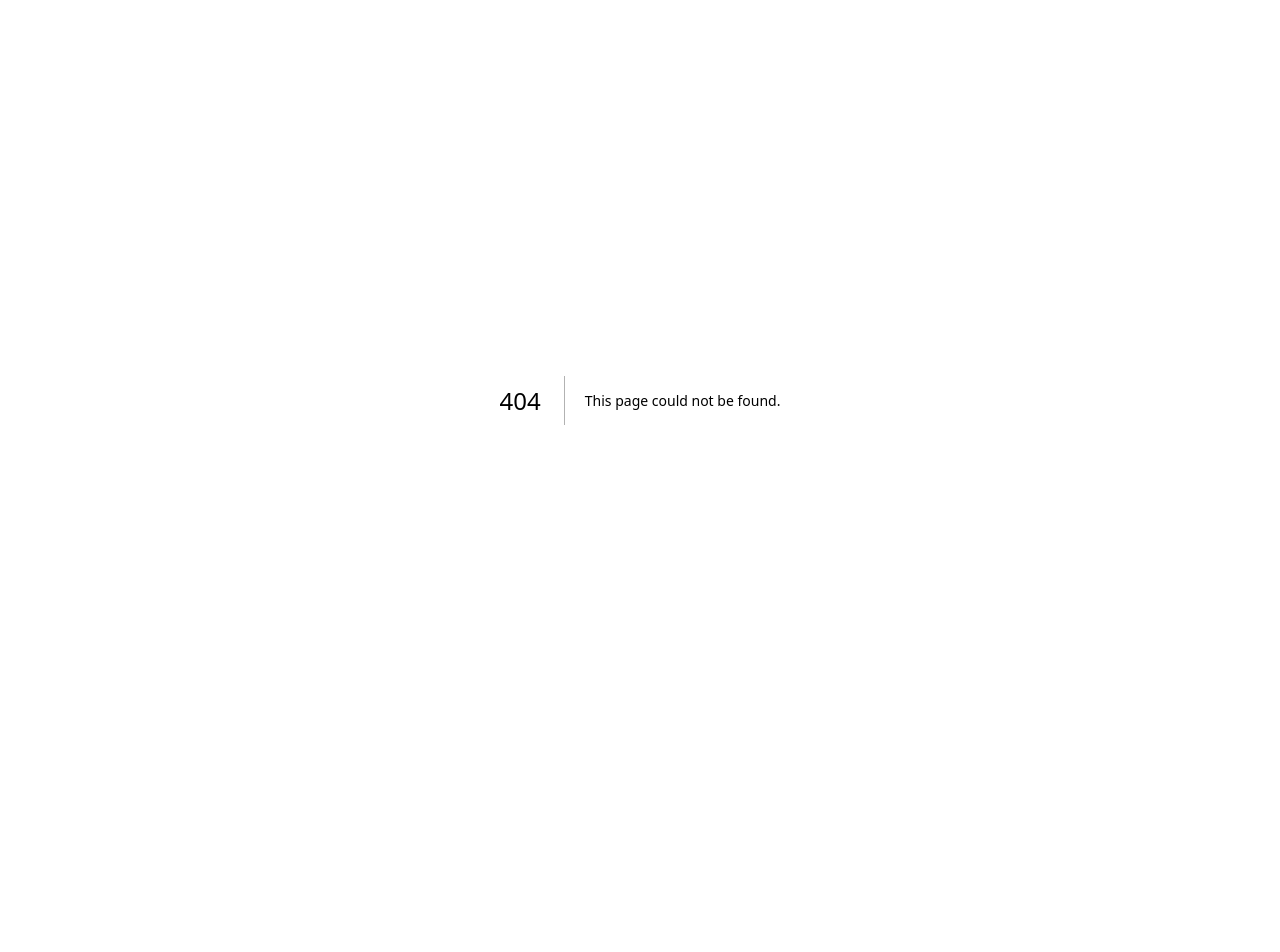
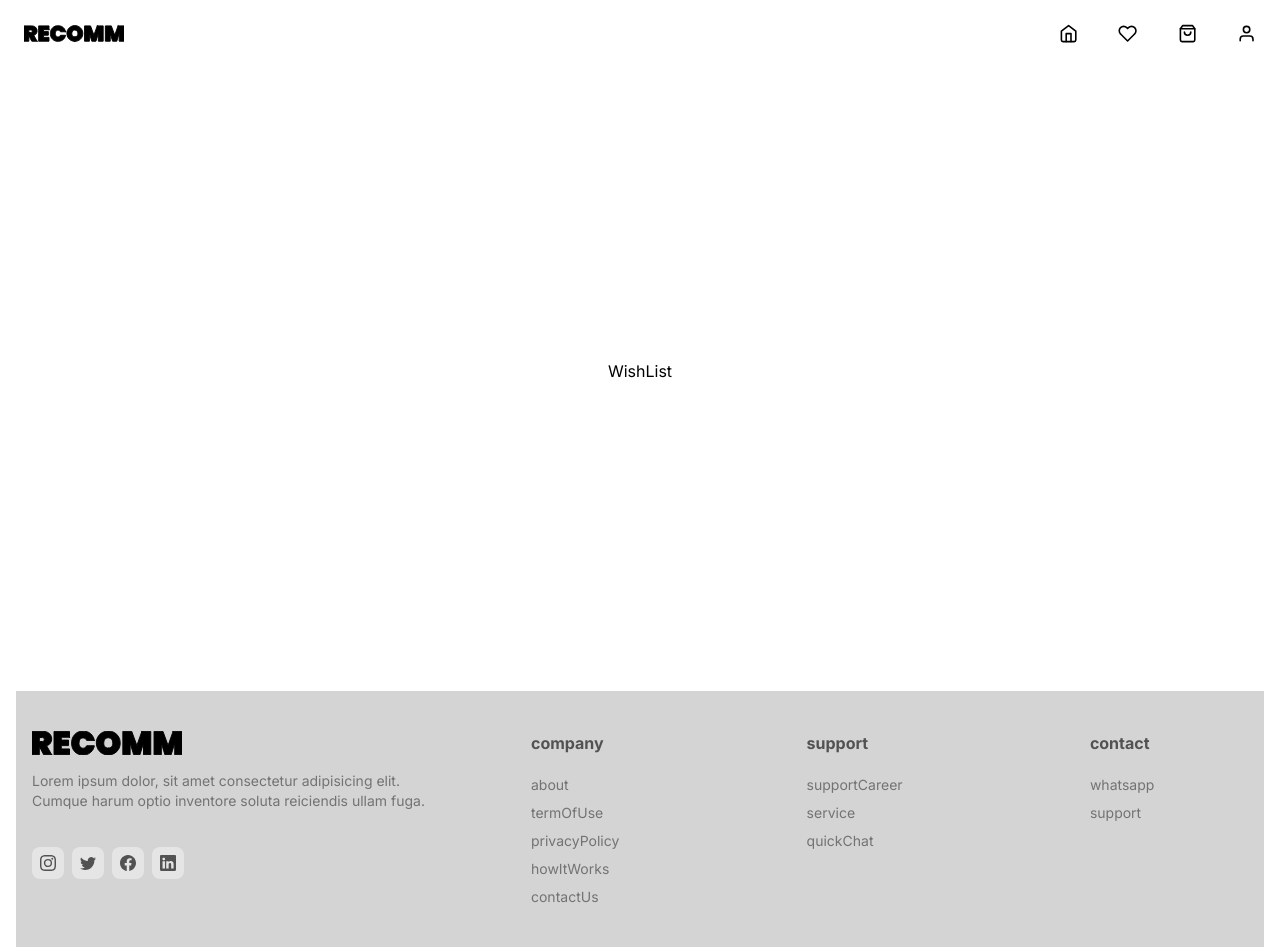
Before and after one commit to loopers-NRJ/Recomm-new-prototype, a Next.js app: page /wishlist in a window 1280 px wide. Before the commit this address had no page. Shown: the top 952 px of the page. Before the commit the page ends 800 px from the top, so only its background shows below. Built offline with nearby package versions, Linux system fonts and the light colour scheme.

Commit message:
basic navigation and controls

```diff
--- a/package.json
+++ b/package.json
@@ -14,8 +14,10 @@
     "joi": "^17.9.2",
     "next": "13.4.12",
     "next-auth": "^4.22.3",
+    "next-i18next": "^14.0.0",
     "react": "18.2.0",
-    "react-dom": "18.2.0"
+    "react-dom": "18.2.0",
+    "react-icons": "^4.10.1"
   },
   "devDependencies": {
     "@types/bcryptjs": "^2.4.2",
--- a/src/app/layout.tsx
+++ b/src/app/layout.tsx
@@ -2,12 +2,13 @@ import "./globals.css";
 import type { Metadata } from "next";
 import { Inter } from "next/font/google";
 import { type FC } from "react";
+import { Header, Footer, BottomNavigation } from "@/components";
 
 const inter = Inter({ subsets: ["latin"] });
 
 export const metadata: Metadata = {
-  title: "Create Next App",
-  description: "Generated by create next app",
+  title: "Recomm App",
+  description: "The place to sell and buy your next favorite thing.",
 };
 
 interface RootLayoutProps {
@@ -17,9 +18,14 @@ interface RootLayoutProps {
 const RootLayout: FC<RootLayoutProps> = ({ children }) => {
   return (
     <html lang="en">
-      <body className={inter.className}>{children}</body>
+      <body className={`${inter.className} flex flex-col items-center p-4`}>
+        <Header />
+        {children}
+        <BottomNavigation />
+        <Footer />
+      </body>
     </html>
   );
-}
+};
 
 export default RootLayout;
--- /dev/null
+++ b/src/app/not-found.tsx
@@ -0,0 +1,15 @@
+import Link from "next/link";
+
+export default function Home(): React.JSX.Element {
+  return (
+    <main className="container">
+      <div className="flex flex-col h-[80svh] items-center justify-center">
+        <h1 className="text-3xl">404</h1>
+        Page Not Found
+        <Link href="/" className="text-slate-700 underline mt-3">
+          Go Back Home
+        </Link>
+      </div>
+    </main>
+  );
+}
--- a/src/app/page.tsx
+++ b/src/app/page.tsx
@@ -1,7 +1,7 @@
-import { type FC } from "react";
-
-const Home: FC = () => {
-  return <main>Hello world!</main>;
-};
-
-export default Home;
+export default function Home(): React.JSX.Element {
+  return (
+    <main className="container">
+      <div className="flex h-[80svh] items-center justify-center">Home</div>
+    </main>
+  );
+}
--- /dev/null
+++ b/src/app/wishlist/page.tsx
@@ -0,0 +1,9 @@
+export default function WishList(): React.JSX.Element {
+  return (
+    <main className="container">
+      <div className="flex h-[80svh] items-center justify-center">
+        WishList
+      </div>
+    </main>
+  );
+}
--- /dev/null
+++ b/src/components/bottom-navigation/BottomNavigation.tsx
@@ -0,0 +1,50 @@
+"use client";
+
+import Link from "next/link";
+import { usePathname } from "next/navigation";
+import { useTranslation } from "next-i18next";
+import { type IconType } from "react-icons";
+import { FiHome, FiUser, FiHeart, FiShoppingBag } from "react-icons/fi";
+
+interface BottomTab {
+  title: string;
+  url: string;
+  Icon: IconType;
+}
+
+export function BottomNavigation(): React.JSX.Element {
+  const currentPage = usePathname();
+
+  const { t } = useTranslation();
+
+  const bottomTabs: BottomTab[] = [
+    { title: t("home"), url: "/", Icon: FiHome },
+    { title: t("wishlist"), url: "/wishlist", Icon: FiHeart },
+    { title: t("bids"), url: "/biddings", Icon: FiShoppingBag },
+    { title: t("profile"), url: "/signin", Icon: FiUser },
+  ];
+
+  return (
+    <>
+      <div className="fixed bottom-0 left-0 right-0 z-50 h-16 bg-white drop-shadow-[0_-15px_20px_rgba(0,0,0,0.10)] md:hidden">
+        <ul className="flex h-full">
+          {bottomTabs.map((tab, index) => (
+            <li key={index} className="flex-1">
+              <Link
+                href={tab.url}
+                className={
+                  currentPage === tab.url
+                    ? "flex h-full w-full flex-col items-center justify-center text-xs font-medium hover:text-violet-700 text-violet-700"
+                    : "flex h-full w-full flex-col items-center justify-center text-xs font-medium text-neutral-700 hover:text-violet-700"
+                }
+              >
+                <tab.Icon size={"1.2rem"} />
+                <span className="mt-1">{tab.title}</span>
+              </Link>
+            </li>
+          ))}
+        </ul>
+      </div>
+    </>
+  );
+}
--- /dev/null
+++ b/src/components/footer/Footer.tsx
@@ -0,0 +1,106 @@
+"use client";
+
+import { useTranslation } from "next-i18next";
+import Image from "next/image";
+import logo from "public/recomm.svg";
+import Link from "next/link";
+import React from "react";
+import { BsFacebook, BsLinkedin, BsTwitter, BsInstagram } from "react-icons/bs";
+import { type IconType } from "react-icons/lib";
+
+const socialMedias: Array<[IconType, string]> = [
+  [BsInstagram, "https://instagram.com"],
+  [BsTwitter, "https://twitter.com"],
+  [BsFacebook, "https://facebook.com"],
+  [BsLinkedin, "https://linkedin.com"],
+];
+
+export function Footer(): React.JSX.Element {
+  const { t } = useTranslation("footer");
+
+  const footerLinks = [
+    {
+      label: t("company"),
+      links: [
+        [t("about"), "/about"],
+        [t("termOfUse"), "/term-of-use"],
+        [t("privacyPolicy"), "/privacy-policy"],
+        [t("howItWorks"), "/how-works"],
+        [t("contactUs"), "/contact-us"],
+      ],
+    },
+    {
+      label: t("support"),
+      links: [
+        [t("supportCareer"), "/support"],
+        [t("service"), "/24-service"],
+        [t("quickChat"), "/quick-chat"],
+      ],
+    },
+    {
+      label: t("contact"),
+      links: [
+        [t("whatsapp"), "/whatsapp"],
+        [t("support"), "/24-service"],
+      ],
+    },
+  ];
+
+  return (
+    <footer className="w-full mb-16 bg-neutral-300 md:mb-0 hidden md:block">
+      <div className="mx-auto max-w-7xl px-4 py-10">
+        <div className="flex flex-col md:flex-row">
+          <div className="flex flex-col md:flex-1">
+            <Link href="/">
+              <Image
+                priority
+                src={logo}
+                alt="logo"
+                width={150}
+                height={50}
+                quality={100}
+              />
+            </Link>
+            <p className="py-4 text-sm font-normal text-neutral-500">
+              {t(
+                "Lorem ipsum dolor, sit amet consectetur adipisicing elit. Cumque harum optio inventore soluta reiciendis ullam fuga."
+              )}
+            </p>
+            <div className="my-5 flex justify-center md:justify-start">
+              {socialMedias.map(([Icon, href]) => (
+                <Link
+                  key={href}
+                  href={href}
+                  target="_blank"
+                  className="mr-2 rounded-lg bg-neutral-200 p-2 text-neutral-600 transition hover:bg-neutral-300 hover:text-neutral-700"
+                >
+                  <Icon />
+                </Link>
+              ))}
+            </div>
+          </div>
+          <div className="mt-5 flex justify-between md:mt-0 md:flex-[2] md:justify-around">
+            {footerLinks.map(({ label, links }) => (
+              <div key={label} className="flex flex-col">
+                <strong className="mb-5 text-sm font-bold text-neutral-600 md:text-base">
+                  {label}
+                </strong>
+                <ul className="flex flex-col gap-2 text-xs font-normal text-neutral-500 md:text-sm">
+                  {links.map(([label, href]) => (
+                    <Link
+                      key={href}
+                      href={href}
+                      className="transition hover:text-neutral-700"
+                    >
+                      {label}
+                    </Link>
+                  ))}
+                </ul>
+              </div>
+            ))}
+          </div>
+        </div>
+      </div>
+    </footer>
+  );
+}
--- /dev/null
+++ b/src/components/header/Header.tsx
@@ -0,0 +1,25 @@
+import Image from "next/image";
+import Link from "next/link";
+import { FiHome, FiUser, FiHeart, FiShoppingBag } from "react-icons/fi";
+
+export function Header(): React.JSX.Element {
+  return (
+    <nav className="sticky top-0 flex p-2 w-full justify-center md:justify-between">
+      <Image src="/recomm.svg" width={100} alt="logo" height={50} />
+      <ul className="links hidden md:flex gap-10">
+        <Link href="/" className="link-item flex gap-1">
+          <FiHome size={"1.2rem"} />
+        </Link>
+        <Link href="/wishlist" className="link-item flex gap-1">
+          <FiHeart size={"1.2rem"} />
+        </Link>
+        <Link href="/bids" className="link-item flex gap-1">
+          <FiShoppingBag size={"1.2rem"} />
+        </Link>
+        <Link href="/profile" className="link-item flex gap-1">
+          <FiUser size={"1.2rem"} />
+        </Link>
+      </ul>
+    </nav>
+  );
+}
--- /dev/null
+++ b/src/components/index.ts
@@ -0,0 +1,3 @@
+export * from "./header/Header";
+export * from "./footer/Footer";
+export * from "./bottom-navigation/BottomNavigation";
```
Also changed, not shown: public/recomm.svg (added), 1 other file (tests, documents, lock files or other folders).
